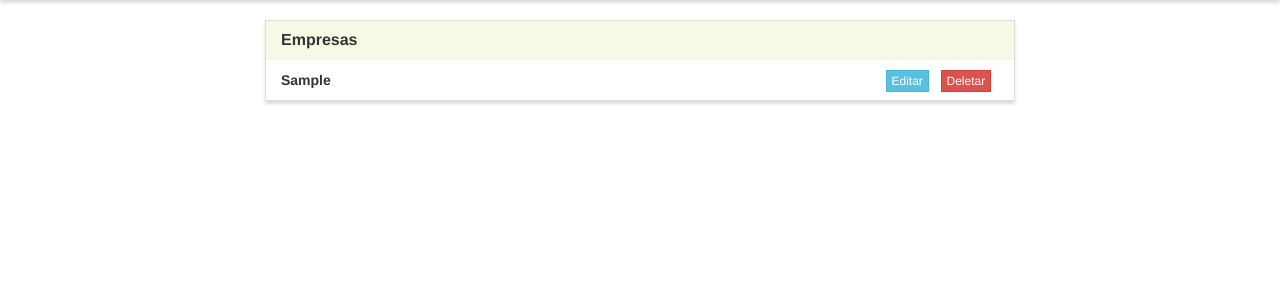
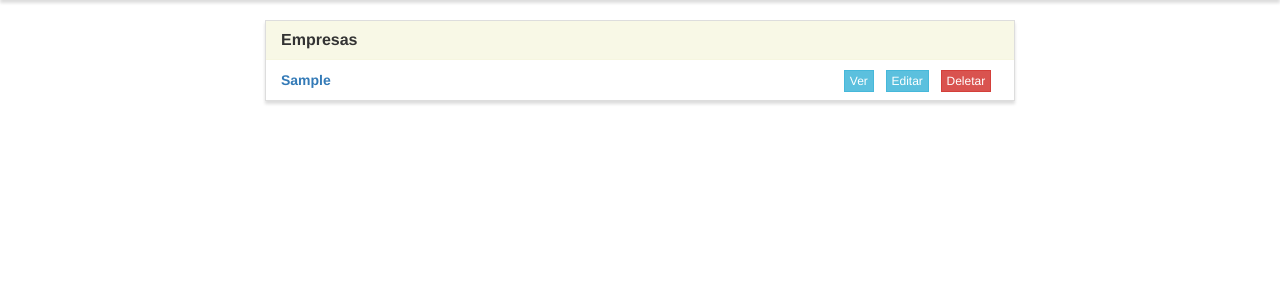
Before and after one commit to ffabiorj/cadastro_empresa, a Django app: page / in a window 1280 px wide. Shown: the part 52-352 px from the top of the page. Run offline with Django 3.2, Linux system fonts and the light colour scheme; tables that the repository leaves empty hold one stand-in row (values such as "Sample post"); some libraries are stand-ins or nearby versions.

Commit message:
Atualizado o template index.

```diff
--- a/core/templates/index.html
+++ b/core/templates/index.html
@@ -3,6 +3,7 @@
 {% block title %}Empresas{% endblock %}
 
 {% block main %}
+
 	<div class="row">
 			<div class="col-lg-8 col-lg-offset-2">
 					<div class="panel panel-default">
@@ -13,8 +14,9 @@
 							<ul class="list-group">
 									{% for empresa in empresas %}
 									<li class="list-group-item">
-                    <strong>{{ empresa.razao_social }}</strong>
+											<a href="{% url 'visualizar_empresa' empresa.id %}"><strong>{{ empresa.razao_social }}</strong></a>
 											<span class="pull-right">
+													<a href="{% url 'visualizar_empresa' empresa.id %}" class="btn btn-info btn-xs">Ver</a> &nbsp;
 													<a href="{% url 'atualizar_empresa' empresa.id %}" class="btn btn-info btn-xs">Editar</a> &nbsp;
 													<a href="{% url 'excluir_empresa' empresa.id %}" class="btn btn-danger btn-xs">Deletar</a> &nbsp;
 											</span>
```
Lines whose indentation alone changed are shown as unchanged.
